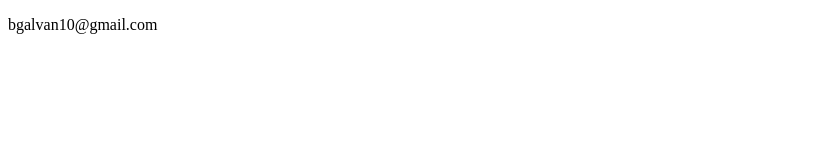
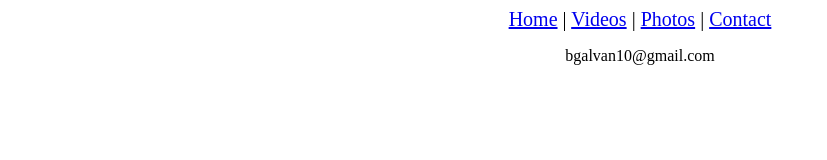
Before and after one commit to bgalvan/mysite, a plain HTML site: page contact.html in a window 1280 px wide. Shown: the whole page, without its empty margins (0-827 px from the left). Drawn offline with Linux system fonts and the light colour scheme.

Commit message:
fixed some small issues

```diff
--- a/contact.html
+++ b/contact.html
@@ -2,9 +2,16 @@
 <html lang="en" dir="ltr">
   <head>
     <meta charset="utf-8">
-    <title></title>
+    <link rel="stylesheet" href="./styles.css">
   </head>
   <body>
-	<p font-size="200%"> bgalvan10@gmail.com </p>
+	    <nav align="center" >
+      <a href="./index.html">Home</a> |
+      <a href="./videos.html">Videos</a> |
+      <a href="./photos.html">Photos</a> |
+      <a href="./contact.html">Contact</a>
+    </nav>
+
+<p text-size="200%" align="center"> bgalvan10@gmail.com </p>
   </body>
 </html>
```
Also changed, not shown: photos.html (+3 -3 lines), videos.html (+1 -1 lines), 1 other file.
